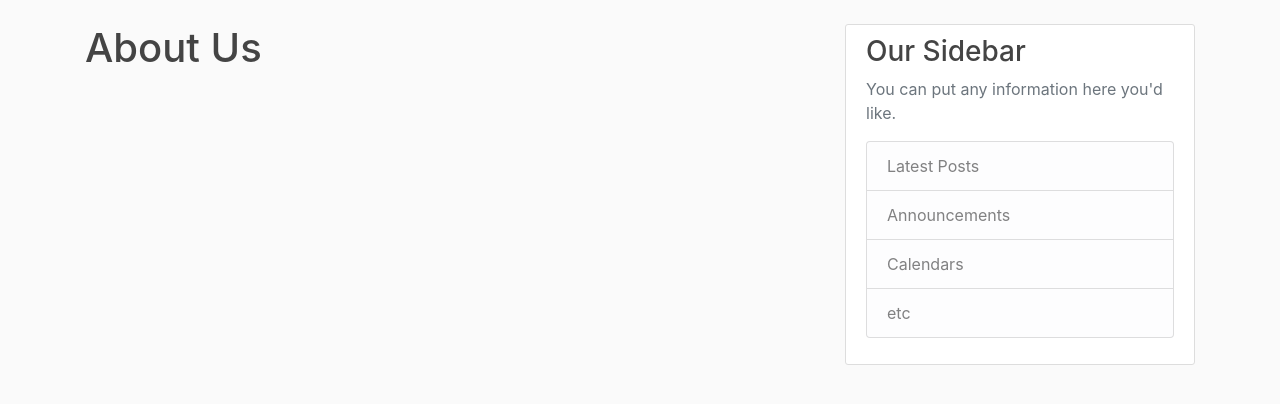
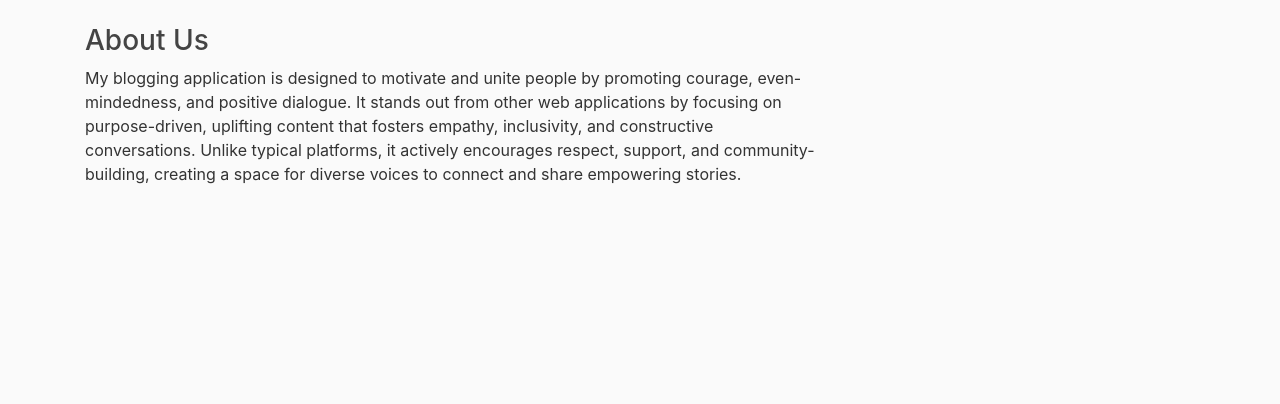
Before and after one commit to Chandu-Pudhipattu/Blog-Management-System-with-User-Authentication, a Django app: page /about/ in a window 1280 px wide. Shown: the part 56-460 px from the top of the page. Run offline with Django 5.2, Linux system fonts and the light colour scheme.

Commit message:
First Commit

```diff
--- a/blog/models.py
+++ b/blog/models.py
@@ -9,6 +9,7 @@ class Post(models.Model):
     content = models.TextField()
     date_posted = models.DateTimeField(default=timezone.now) # auto_now_add will create a date when the post is created (issue is we cant update the date posted), however we can use default value as timezone.now
     # now() paranthesis not included becasue iam not executing here instead iam just passing as default value
+    created_at = models.DateTimeField(default=timezone.now)
     author = models.ForeignKey(User, on_delete=models.CASCADE)  # whenever the user deletes his/her acc then their posts will be deleted automatically
 
     def __str__(self):
--- a/blog/templates/blog/about.html
+++ b/blog/templates/blog/about.html
@@ -1,6 +1,6 @@
 {%extends "blog/base.html"%}
 {%block content%}
-
-    <h1> About Us </h1>
+    <h3> About Us </h3>
+    <p> My blogging application is designed to motivate and unite people by promoting courage, even-mindedness, and positive dialogue. It stands out from other web applications by focusing on purpose-driven, uplifting content that fosters empathy, inclusivity, and constructive conversations. Unlike typical platforms, it actively encourages respect, support, and community-building, creating a space for diverse voices to connect and share empowering stories. </p>
 
 {%endblock content%}
--- a/blog/templates/blog/base.html
+++ b/blog/templates/blog/base.html
@@ -62,19 +62,6 @@
             {% endif %}
             {% block content %}{% endblock %}
           </div>
-          <div class="col-md-4">
-            <div class="content-section">
-              <h3>Our Sidebar</h3>
-              <p class='text-muted'>You can put any information here you'd like.
-                <ul class="list-group">
-                  <li class="list-group-item list-group-item-light">Latest Posts</li>
-                  <li class="list-group-item list-group-item-light">Announcements</li>
-                  <li class="list-group-item list-group-item-light">Calendars</li>
-                  <li class="list-group-item list-group-item-light">etc</li>
-                </ul>
-              </p>
-            </div>
-          </div>
         </div>
     </main>
      <!-- Optional JavaScript -->
--- a/blog/views.py
+++ b/blog/views.py
@@ -9,7 +9,8 @@ from django.views.generic import ListView,DetailView,CreateView,UpdateView,Delet
 
 def home(request):
     context = {
-        'posts' : Post.objects.all()
+        'posts' : Post.objects.all(),
+        'recent_posts': Post.objects.order_by('-created_at')[:5],  # Fetch the 5 most recent posts
     }
     return render(request,'blog/home.html',context)
 
```
Also changed, not shown: blog_post/settings.py (+5 -4 lines), README.md (added), blog/migrations/0003_post_created_at.py (added), 2 other files.
